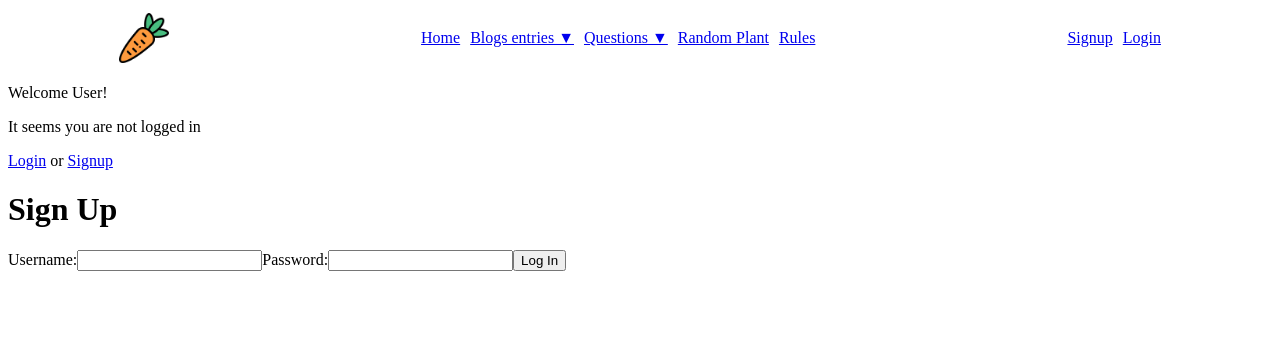
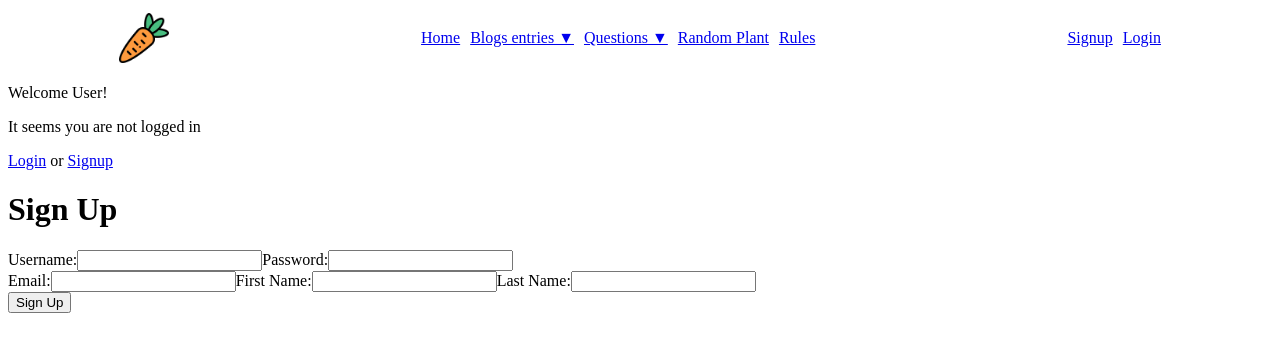
Before and after one commit to MariiaTararaeva/plantea-frontend, a React (Vite) app: page /signup in a window 1280 px wide. Shown: the top 352 px of the page. Built offline with nearby package versions, Linux system fonts and the light colour scheme.

Commit message:
sign up done

```diff
--- a/src/components/AuthForm.jsx
+++ b/src/components/AuthForm.jsx
@@ -1,10 +1,10 @@
 import { useState } from "react";
 /* eslint-disable react/prop-types */
-const AuthForm = ({ submitCallback, isSignup = false }) => {
+const AuthForm = ({ submitCallback, isSignup }) => {
   const [formData, setFormData] = useState({
     username: "",
     password: "",
-    ...(isSignup && { email: "" }),
+    ...(isSignup && { email: "", firstName: "", surname: "" }),
   });
 
   const handleInputChange = (e) => {
@@ -39,6 +39,7 @@ const AuthForm = ({ submitCallback, isSignup = false }) => {
         />
       </label>
       {isSignup && (
+        <div>
           <label>
             Email:
             <input
@@ -49,6 +50,25 @@ const AuthForm = ({ submitCallback, isSignup = false }) => {
               required
             />
           </label>
+          <label>
+            First Name:
+            <input
+              name="firstName"
+              value={formData.firstName}
+              onChange={handleInputChange}
+              required
+            />
+          </label>
+          <label>
+            Last Name:
+            <input
+              name="surname"
+              value={formData.surname}
+              onChange={handleInputChange}
+              required
+            />
+          </label>
+        </div>
       )}
       <button type="submit">{isSignup ? "Sign Up" : "Log In"}</button>
     </form>
--- a/src/pages/NewBlogPage.jsx
+++ b/src/pages/NewBlogPage.jsx
@@ -1,7 +1,7 @@
 import { useContext, useState } from "react";
 import { SessionContext } from "../contexts/SessionContext";
 import { useNavigate } from "react-router-dom";
-import debounce from "lodash/debounce";
+// import debounce from "lodash/debounce";
 
 const NewBlogPage = () => {
   const navigate = useNavigate();
--- a/src/pages/SignupPage.jsx
+++ b/src/pages/SignupPage.jsx
@@ -25,6 +25,7 @@ const SignupPage = () => {
     <div>
       <h1>Sign Up</h1>
       <AuthForm
+        isSignup={true}
         submitCallback={handleSignup}
         fields={[
           { name: "username", label: "Username", required: true },
```
Lines whose indentation alone changed are shown as unchanged.
